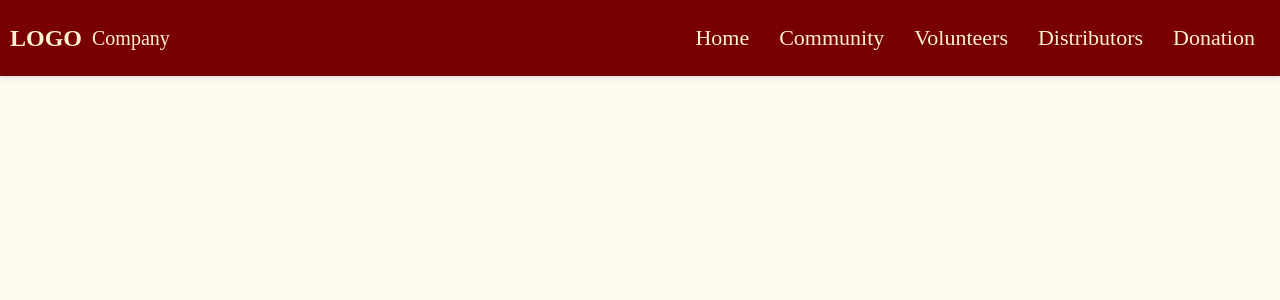
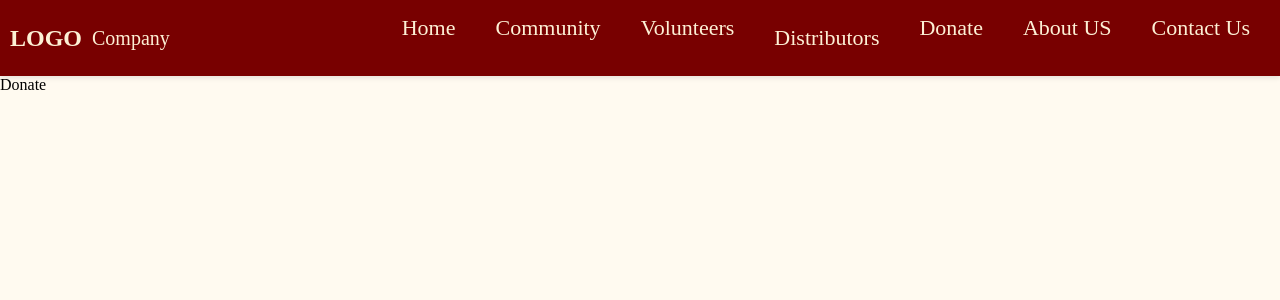
Before and after one commit to shrihari-joshi/Share_Plate, a React (Create React App) app in the folder app/: page /donate in a window 1280 px wide. Shown: the top 300 px of the page. Built offline with nearby package versions, Linux system fonts and the light colour scheme.

Commit message:
dropdown

```diff
--- a/app/src/App.jsx
+++ b/app/src/App.jsx
@@ -7,8 +7,9 @@ import Distributors from './Components/Distributors';
 import Navbar from './Components/Navbar/Navbar';
 import Volunteers from './Components/Volunteers';
 import Homepage from './Components/Homepage/Homepage';
-import Maps from './Components/maps';
-import Chatgpt from './Components/chatgpt';
+import Donate from './Donate';
+import NGO from './Components/NGO';
+import FoodBank from './Components/FoodBank';
 
 const App = () => {
   return (
@@ -19,12 +20,15 @@ const App = () => {
       <div>
         <Routes>
 
-          <Route path='/' element={<Homepage />} />
-          <Route path='/aboutus' element={<Aboutus />} />
-          <Route path='/contactus' element={<Contactus />} />
-          <Route path='/volunteers' element={<Volunteers />} />
-          <Route path='/distributors' element={<Distributors />} />
-          <Route path='/community' element={<Community />} />
+          <Route exact path='/' element={<Homepage />} />
+          <Route exact path='/aboutus' element={<Aboutus />} />
+          <Route exact path='/contactus' element={<Contactus />} />
+          <Route exact path='/volunteers' element={<Volunteers />} />
+          <Route exact path='/distributors' element={<Distributors />} />
+          <Route exact path='/community' element={<Community />} />
+          <Route exact path='/donate' element={<Donate />} />
+          <Route exact path='/ngo' element={<NGO />} />
+          <Route exact path='/foodbank' element={<FoodBank />} />
 
         </Routes>
       </div>
--- /dev/null
+++ b/app/src/Components/FoodBank.jsx
@@ -0,0 +1,9 @@
+import React from 'react'
+
+const FoodBank = () => {
+  return (
+    <div>FoodBank</div>
+  )
+}
+
+export default FoodBank
--- /dev/null
+++ b/app/src/Components/NGO.jsx
@@ -0,0 +1,9 @@
+import React from 'react'
+
+const NGO = () => {
+  return (
+    <div>NGO</div>
+  )
+}
+
+export default NGO
--- a/app/src/Components/Navbar/Navbar.css
+++ b/app/src/Components/Navbar/Navbar.css
@@ -3,6 +3,7 @@
 .Navbar {
   width: 100%;
   color: #fdf0d5;
+  position: relative;
 }
 
 .NavContainer {
@@ -37,20 +38,47 @@
   display: flex;
 }
 
-.NavLink {
+.linked {
+  margin: 0 10px;
+  padding: 10px;
+  border-radius: 5px;
   font-size: 22px;
   color: #fdf0d5;
-  margin: 0 10px;
-  padding: 5px;
-  border-radius: 5px;
+  text-decoration: none;
   cursor: pointer;
   transition: all 0.5s ease; /* Smooth transition for color change */
 }
 
-.NavLink:hover {
+.linked:hover {
   color: #c1121f; /* Change color on hover */
-  background-color: #fdf0d5 ;
-  transform: scale(1.15); /* Scale up on hover */
+  background-color: #fdf0d5;
+  transform: scale(1.1); /* Scale up on hover */
+}
+
+/* Dropdown menu */
+.DropdownMenu {
+  position: absolute;
+  top: calc(100% + 10px); /* Position the dropdown below the Navbar */
+  left: auto  ;
+  background-color: #780000;
+  padding: 10px;
+  padding-top: 0;
+  margin-top: 0;
+  color: #fdf0d5;
+}
+
+.DropdownMenu div {
+  margin-bottom: 5px;
+}
+
+.DropdownMenu a {
+  color: #fdf0d5;
+  text-decoration: none;
+  font-size: 18px;
+}
+
+.DropdownMenu a:hover {
+  color: #00bcd4;
 }
 
 /* Media queries for responsiveness */
--- a/app/src/Components/Navbar/Navbar.jsx
+++ b/app/src/Components/Navbar/Navbar.jsx
@@ -1,8 +1,35 @@
-// Navbar.js
-import React from 'react';
+// Navbar.jsx
+
+import React, { useState, useEffect } from 'react';
+import { Link } from 'react-router-dom';
 import './Navbar.css';
 
 const Navbar = () => {
+  // State to control dropdown visibility
+  const [dropdownVisible, setDropdownVisible] = useState(false);
+
+  // Function to toggle dropdown visibility
+  const toggleDropdown = () => {
+    setDropdownVisible(!dropdownVisible);
+  };
+
+  useEffect(() => {
+    const handleOutsideClick = (event) => {
+      // Check if the click occurs outside the distributors tab
+      if (!event.target.closest('.NavLink')) {
+        setDropdownVisible(false);
+      }
+    };
+
+    // Add event listener to handle outside clicks
+    document.addEventListener('click', handleOutsideClick);
+
+    // Cleanup function to remove event listener
+    return () => {
+      document.removeEventListener('click', handleOutsideClick);
+    };
+  }, []);
+
   return (
     <div className='Navbar'>
       <div className='NavContainer'>
@@ -11,11 +38,40 @@ const Navbar = () => {
           <div className='Title'>Company</div>
         </div>
         <div className='ElemContainer'>
-          <div className='NavLink'>Home</div>
-          <div className='NavLink'>Community</div>
-          <div className='NavLink'>Volunteers</div>
-          <div className='NavLink'>Distributors</div>
-          <div className='NavLink'>Donation</div>
+          <div className='NavLink'>
+            <Link className='linked' to='/'>Home</Link>
+          </div>
+          <div className='NavLink'>
+            <Link className='linked' to='/community'>Community</Link>
+          </div>
+          <div className='NavLink'>
+            <Link className='linked' to='/volunteers'>Volunteers</Link>
+          </div>
+          {/* Distributors tab with dropdown */}
+          <div className='NavLink' onClick={toggleDropdown}>
+            <div className='linked'>Distributors</div>
+            {/* Dropdown menu */}
+            {dropdownVisible && (
+              <div className='DropdownMenu'>
+                <div>
+                  <Link className='linked' to='/ngo'>NGO</Link>
+                </div>
+                <div>
+                  <Link className='linked' to='/foodbank'>Food Bank</Link>
+                </div>
+              </div>
+            )}
+          </div>
+          <div className='NavLink'>
+            <Link className='linked' to='/donate'>Donate</Link>
+          </div>
+
+          <div className='NavLink'>
+            <Link className='linked' to='/aboutus'>About US</Link>
+          </div>
+          <div className='NavLink'>
+            <Link className='linked' to='/contactus'>Contact Us</Link>
+          </div>
         </div>
       </div>
     </div>
--- a/app/src/Components/chatgpt.jsx
+++ b/app/src/Components/chatgpt.jsx
@@ -11,7 +11,7 @@ const Chatgpt = () => {
                 method: 'GET',
                 url: 'https://maps-data.p.rapidapi.com/geocoding.php',
                 params: {
-                  query: 'juhu beach    ',
+                  query: 'juhu beach',
                   lang: 'en',
                   country: 'in'
                 },
--- a/app/src/Components/maps.jsx
+++ b/app/src/Components/maps.jsx
@@ -10,7 +10,7 @@ const Maps = () => {
                 method: 'GET',
                 url: 'https://map-places.p.rapidapi.com/nearbysearch/json',
                 params: {
-                    location: '19.1075424,72.8263142',
+                    location: '19.18611111,72.84861111',
                     radius: '1500',
                     keyword: 'veg',
                     type: 'restaurant'
--- /dev/null
+++ b/app/src/Donate.jsx
@@ -0,0 +1,9 @@
+import React from 'react'
+
+const Donate = () => {
+  return (
+    <div>Donate</div>
+  )
+}
+
+export default Donate
```
